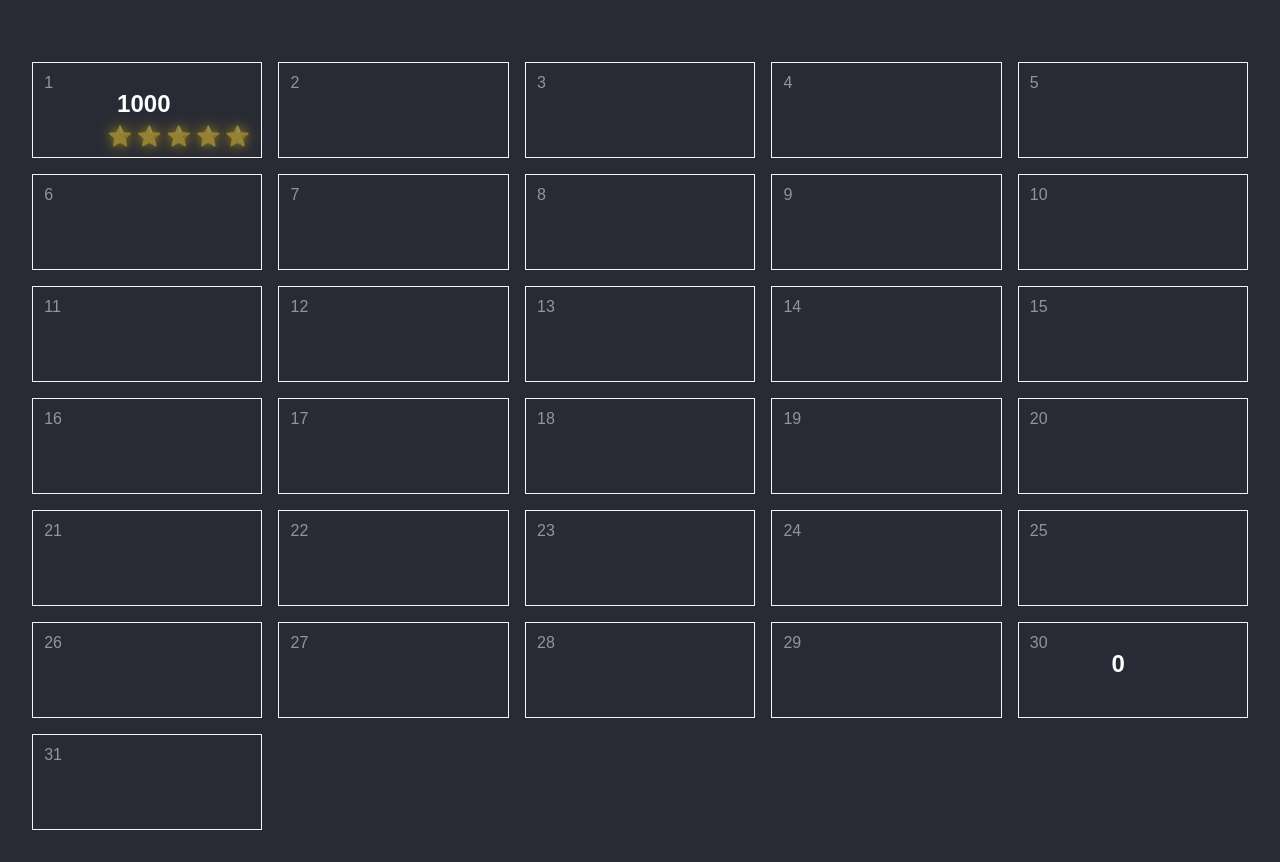
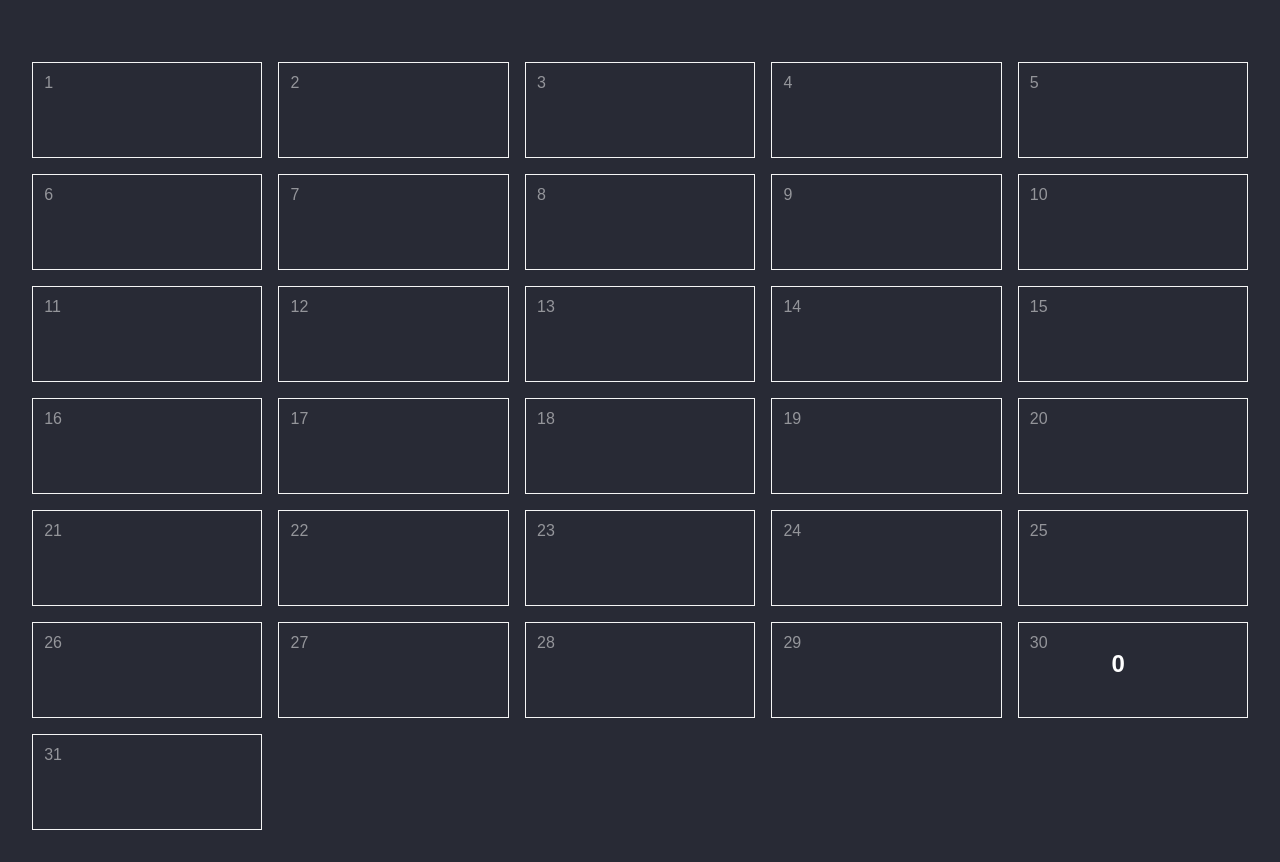
Before and after one commit to Aniketkole27/Counting, a plain HTML site: page public/history.html in a window 1280 px wide. Shown: the part 71-933 px from the top of the page. Drawn offline with Linux system fonts and the light colour scheme.

Commit message:
Remove star rating display from history page

```diff
--- a/public/history.html
+++ b/public/history.html
@@ -102,14 +102,6 @@
       <div class="boxes allDays">
         <div class="box day1">
           <span>1</span>
-          <h2>1000</h2>
-          <div class="rewords">
-            <span>⭐</span>
-            <span>⭐</span>
-            <span>⭐</span>
-            <span>⭐</span>
-            <span>⭐</span>
-          </div>
         </div>
 
         <div class="box day2">
```
